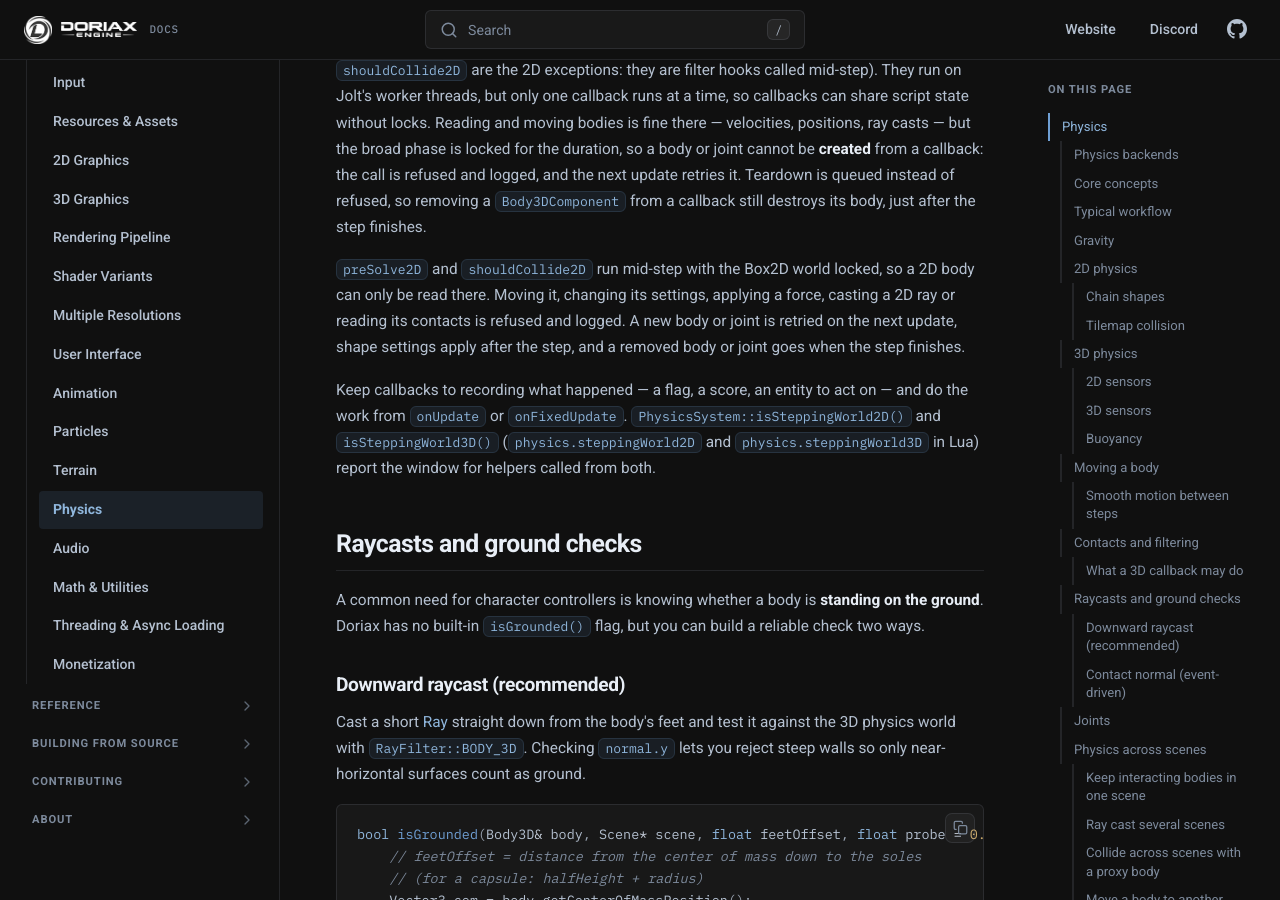
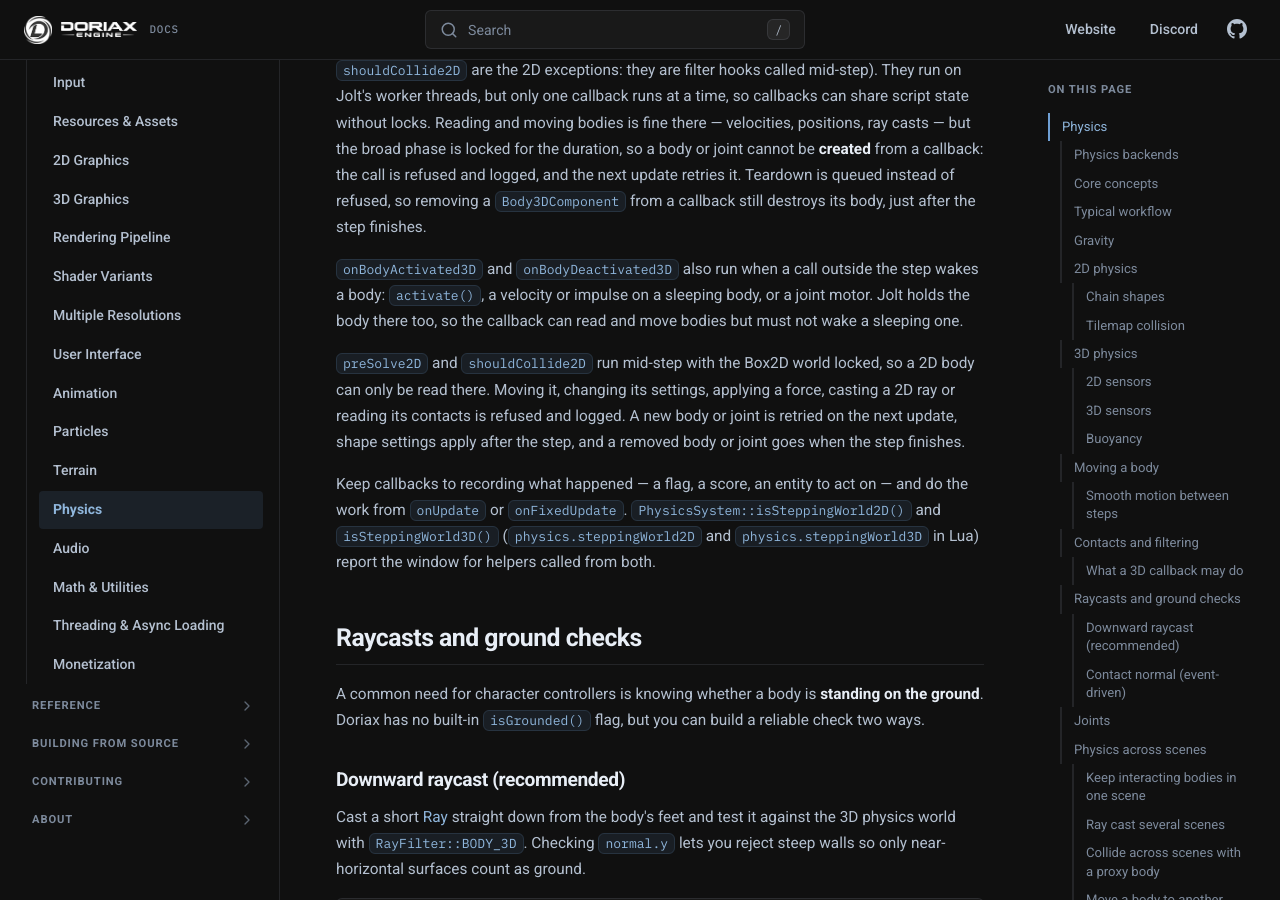
Before and after one commit to doriaxengine/doriax-docs, an MkDocs documentation site: the page built from docs/manual/physics.md, in a window 1280 px wide and 900 px high, scrolled down 10297 px. Built offline with MkDocs 1.6.1, drawn with Linux system fonts in a browser that asks for light colours; comment, search, counter and statistics services are not loaded.

Commit message:
Documented activation callbacks outside the step

```diff
--- a/docs/manual/physics.md
+++ b/docs/manual/physics.md
@@ -450,6 +450,11 @@ from a callback: the call is refused and logged, and the next update retries it.
 is queued instead of refused, so removing a `Body3DComponent` from a callback still
 destroys its body, just after the step finishes.
 
+`onBodyActivated3D` and `onBodyDeactivated3D` also run when a call outside the step wakes a
+body: `activate()`, a velocity or impulse on a sleeping body, or a joint motor. Jolt holds
+the body there too, so the callback can read and move bodies but must not wake a sleeping
+one.
+
 `preSolve2D` and `shouldCollide2D` run mid-step with the Box2D world locked, so a 2D body
 can only be read there. Moving it, changing its settings, applying a force, casting a 2D
 ray or reading its contacts is refused and logged. A new body or joint is retried on the
```
Also changed, not shown: docs/reference/classes/joint3d.md (+2 -2 lines).
